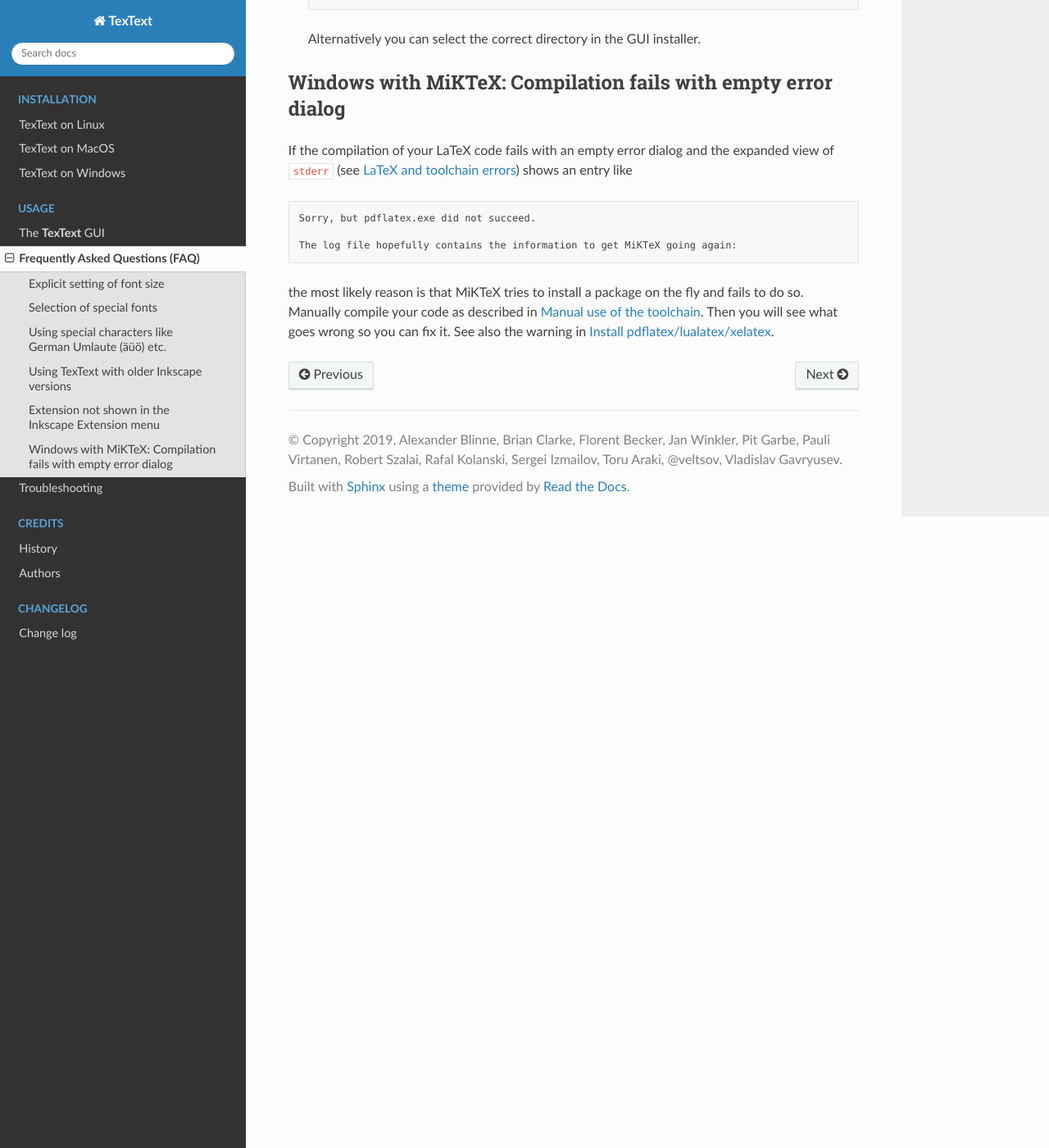
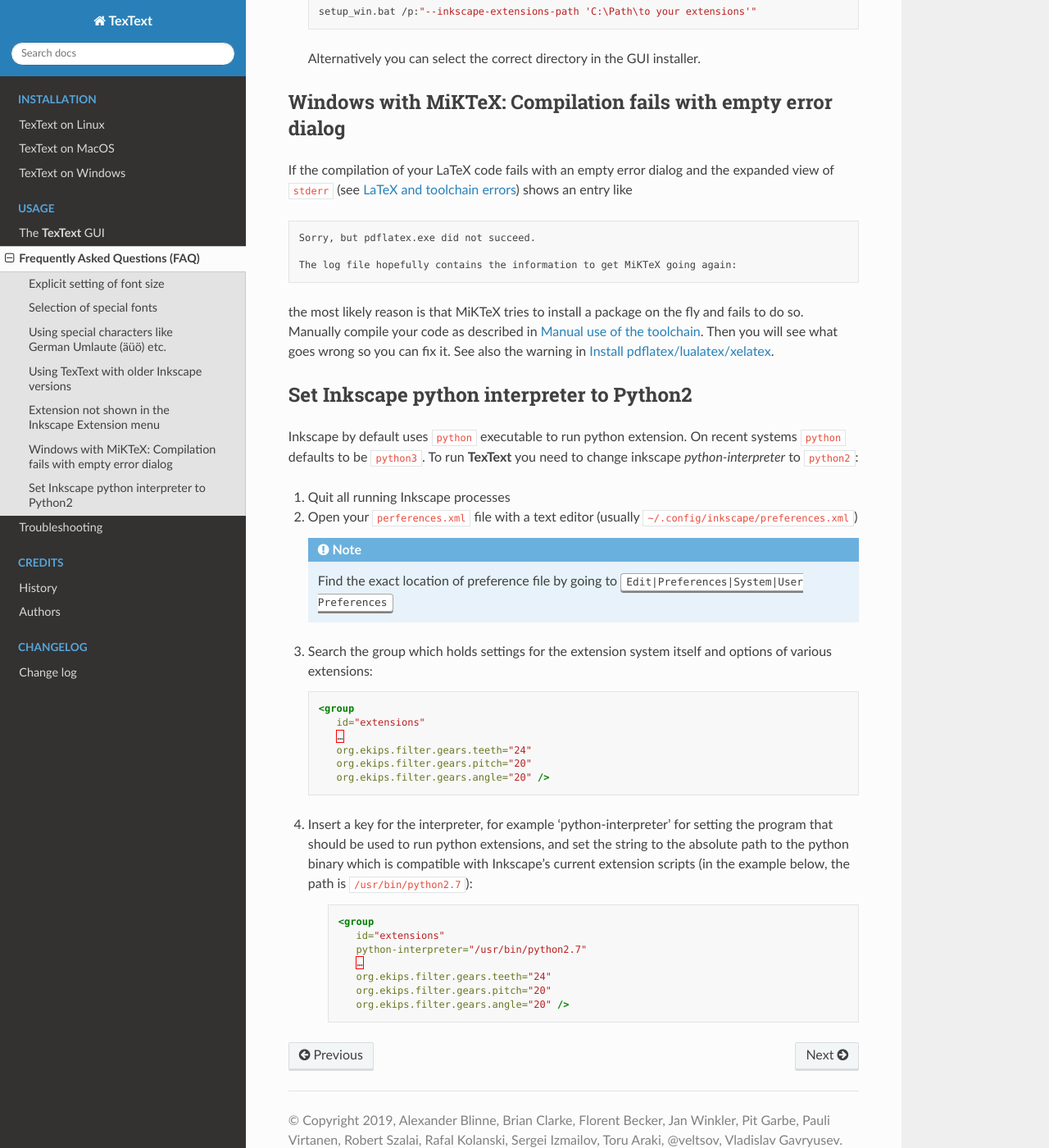
Before and after one commit to textext/textext, a Sphinx documentation site: the page built from docs/source/usage/faq.rst, in a window 1280 px wide and 1400 px high, scrolled down 2442 px. Shown: the whole window at 82% size. Built offline with Sphinx 7.4.7 and the Read the Docs theme 2.0.0, drawn with Linux system fonts in a browser that asks for light colours; some of the changed text lies outside the part shown.

Commit message:
doc(faq): replace inkscape default interpreter by python2
 - Add warning in linux install instructions
 - Add FAQ instructions to change python3 to python2

```diff
--- a/docs/source/usage/faq.rst
+++ b/docs/source/usage/faq.rst
@@ -149,3 +149,49 @@
 the most likely reason is that MiKTeX tries to install a package on the fly and fails to
 do so. Manually compile your code as described in :ref:`trouble_manual_compile`. Then
 you will see what goes wrong so you can fix it. See also the warning in :ref:`windows-install-latex`.
+
+.. _faq-set-inskscape-python-interpreter-to-python2:
+
+Set Inkscape python interpreter to Python2
+~~~~~~~~~~~~~~~~~~~~~~~~~~~~~~~~~~~~~~~~~~
+
+Inkscape by default uses ``python`` executable to run python extension. On recent systems ``python`` defaults to be ``python3``.
+To run |TexText| you need to change inkscape `python-interpreter` to ``python2``:
+
+..
+    The steps are taken from
+    http://wiki.inkscape.org/wiki/index.php/Extension_Interpreters#Selecting_a_specific_interpreter_version_.28via_preferences_file.29
+
+
+1. Quit all running Inkscape processes
+
+2. Open your ``perferences.xml`` file with a text editor (usually ``~/.config/inkscape/preferences.xml``)
+
+   .. note::
+
+        Find the exact location of preference file by going to :kbd:`Edit|Preferences|System|User Preferences`
+
+3. Search the group which holds settings for the extension system itself and options of various extensions:
+
+   .. code-block:: xml
+
+      <group
+         id="extensions"
+         …
+         org.ekips.filter.gears.teeth="24"
+         org.ekips.filter.gears.pitch="20"
+         org.ekips.filter.gears.angle="20" />
+
+4. Insert a key for the interpreter, for example 'python-interpreter' for setting the program that should be used to
+   run python extensions, and set the string to the absolute path to the python binary which is compatible with Inkscape's
+   current extension scripts (in the example below, the path is ``/usr/bin/python2.7``):
+
+    .. code-block:: xml
+
+       <group
+          id="extensions"
+          python-interpreter="/usr/bin/python2.7"
+          …
+          org.ekips.filter.gears.teeth="24"
+          org.ekips.filter.gears.pitch="20"
+          org.ekips.filter.gears.angle="20" />
```
Also changed, not shown: docs/source/install/linux.rst (+8 -0 lines).
